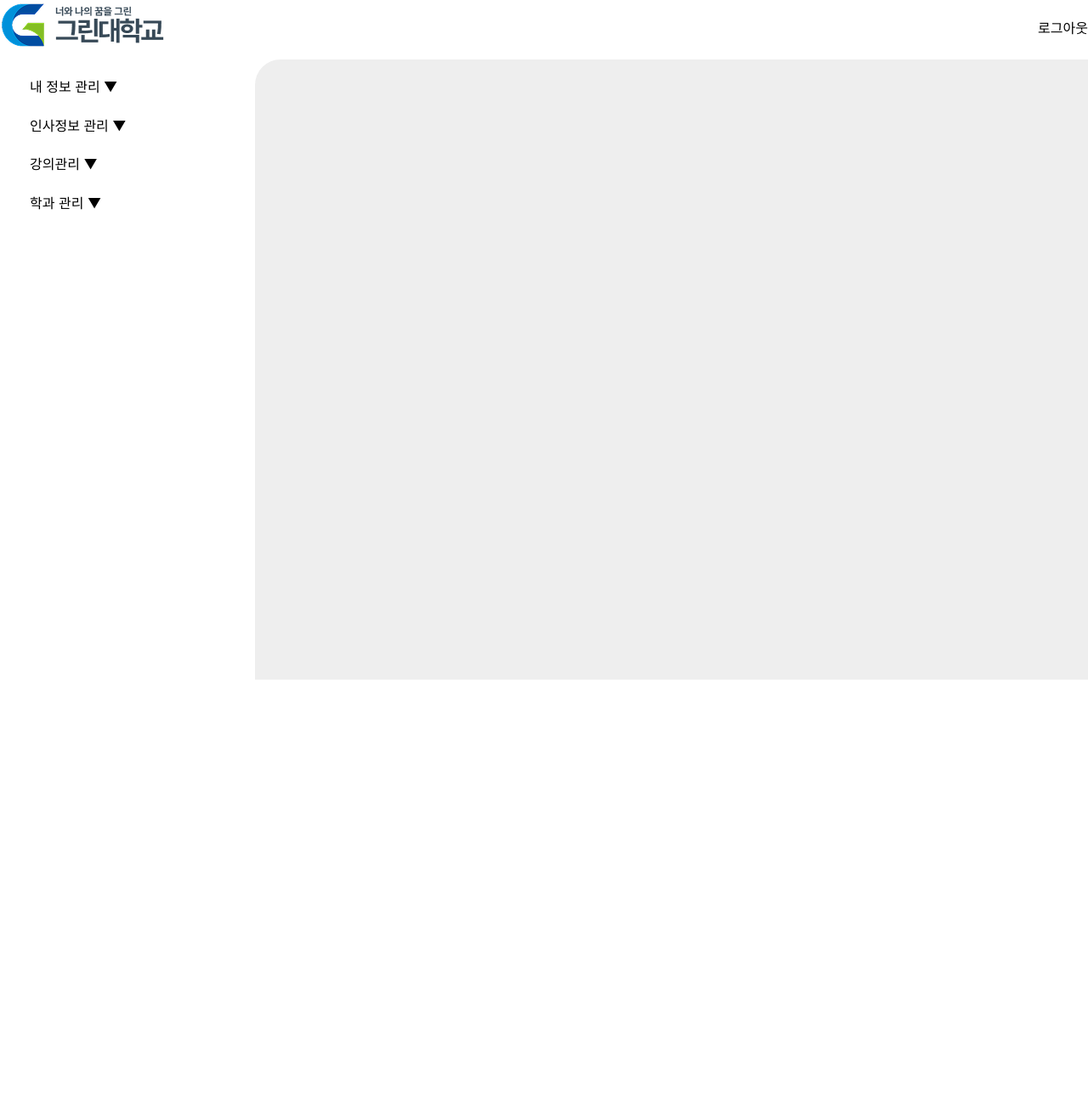
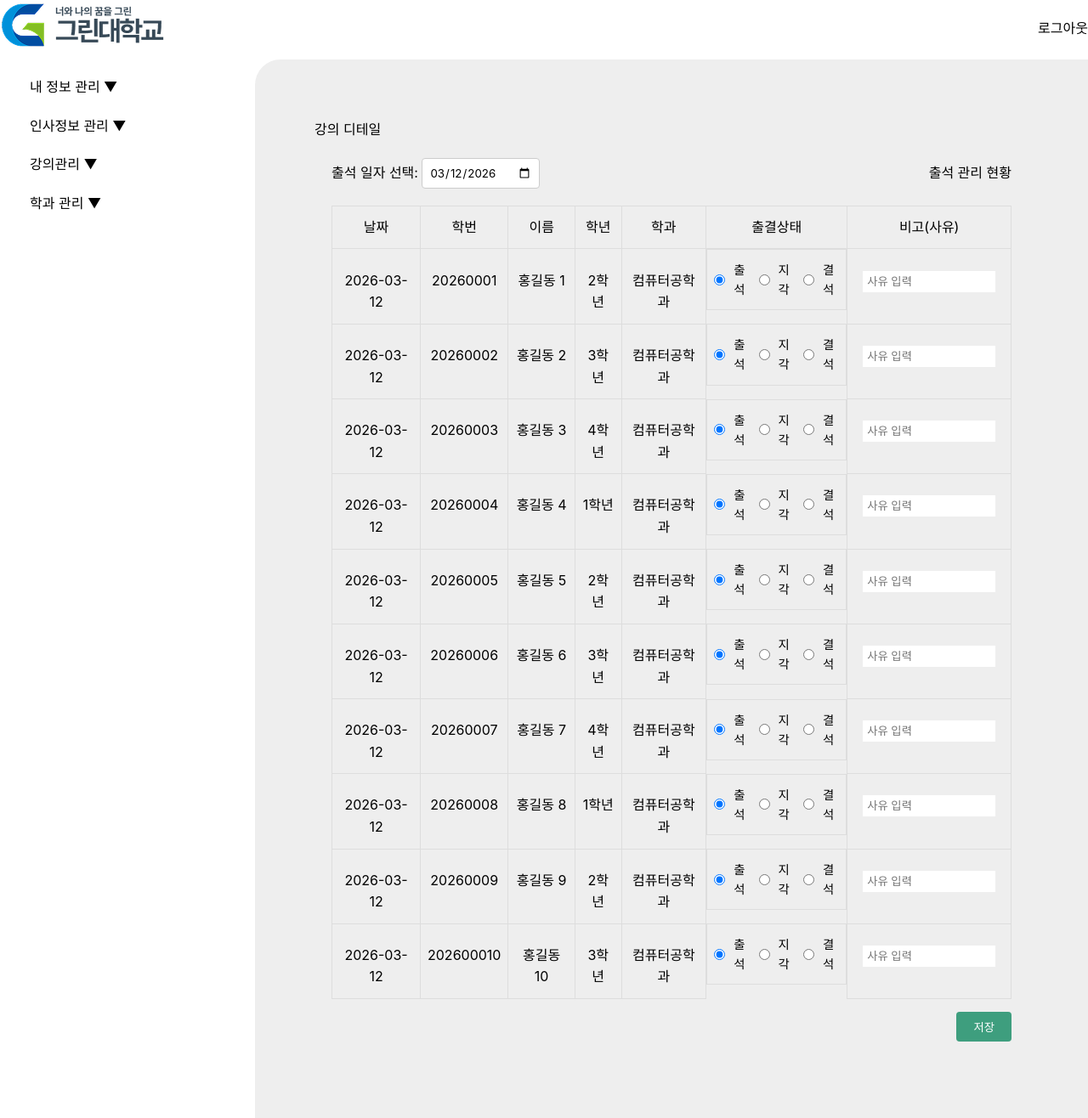
Before and after one commit to green-uni/fe-green-uni, a Vue app: page /lectures/management/attendance in a window 1280 px wide. Shown: the whole page at 85% size. Before the commit the page ends 800 px from the top, so only its background shows below. Built offline with nearby package versions, Linux system fonts and the light colour scheme; a web font is replaced by a local one.

Commit message:
강의디테일,학생출석,학생성적관리 파일 생성 후 작업 중+routes작업

```diff
--- a/src/router/routes.js
+++ b/src/router/routes.js
@@ -33,7 +33,7 @@ export const routes = [
       auth: ['admin']
     },
   },
-    {
+  {
     path: '/lectures/create',
     component: () => import('../views/lecture/LectureSave.vue'),
     meta: {
@@ -41,6 +41,23 @@ export const routes = [
       groupTitle: '강의관리',
       auth: ['professor']
     },
+  },
+  {
+    path: '/lectures/management',
+    component: () => import('../views/lecture/LectureDetail.vue'),
+    meta: {
+      title: '강의관리',
+      groupTitle: '강의관리',
+      auth: ['professor']
+    },
+  },
+  {
+    path: '/lectures/management/attendance',
+    component: () => import('../views/student/StudentAttendance.vue'),
+  },
+  {
+    path: '/lectures/management/grade',
+    component: () => import('../views/student/StudentGrade.vue'),
   },
 
   {
--- a/src/views/lecture/LectureDetail.vue
+++ b/src/views/lecture/LectureDetail.vue
@@ -1,11 +1,32 @@
 <script setup>
+import { onMounted } from 'vue';
+import { useRouter } from 'vue-router';
+
+const router = useRouter();
+
+onMounted( ()=>{
+
+});
+
+const atdMana = () => {
+    router.push('/lectures/management/attendance')
+};
+
+const gradeMana = () => {
+    router.push('/lectures/management/grade')
+};
 
 </script>
 
 <template>
-<h3>강의 디테일</h3>
+  <h3>강의 디테일</h3>
+  <div><button class="attendanceButton" @click="atdMana">출석관리</button></div>
+  <br>
+  <div><button class="gradeButton" @click="gradeMana">성적관리</button></div>
 </template>
 
 <style scoped>
-
+.attendanceButton{
+  cursor: pointer;
+}
 </style>
--- /dev/null
+++ b/src/views/student/StudentAttendance.vue
@@ -0,0 +1,135 @@
+<script setup>
+import { reactive } from 'vue';
+import { useRouter } from 'vue-router';
+import { ref } from 'vue';
+
+// 오늘 날짜로 초기화 (YYYY-MM-DD 형식)
+const selectedDate = ref(new Date().toISOString().split('T')[0]);
+
+const saveAttendance = () => {
+  alert(`${selectedDate}학생의 ${selectedDate.value} 출석 정보가 저장되었습니다.`);
+};
+
+const router = useRouter();
+
+</script>
+
+<template>
+<h3>강의 디테일</h3>
+  <div class="attendance-container">
+    <div class="header-section">
+      <h2>출석 관리 현황</h2>
+      <div class="date-picker">
+        <label for="attendance-date">출석 일자 선택: </label>
+        <input type="date" id="attendance-date" v-model="selectedDate" />
+      </div>
+    </div>
+
+    <table class="attendance-table">
+      <thead>
+        <tr>
+          <th>날짜</th>
+          <th>학번</th>
+          <th>이름</th>
+          <th>학년</th>
+          <th>학과</th>
+          <th>출결상태</th>
+          <th>비고(사유)</th>
+        </tr>
+      </thead>
+      <tbody>
+        <tr v-for="n in 10" :key="n">
+          <td>{{ selectedDate }}</td>
+          <td>2026000{{ n }}</td>
+          <td>홍길동 {{ n }}</td>
+          <td>{{ (n % 4) + 1 }}학년</td>
+          <td>컴퓨터공학과</td>
+          <td class="radio-group">
+            <label><input type="radio" :name="'status-' + n" value="P" checked /> 출석</label>
+            <label><input type="radio" :name="'status-' + n" value="L" /> 지각</label>
+            <label><input type="radio" :name="'status-' + n" value="A" /> 결석</label>
+          </td>
+          <td>
+            <input type="text" placeholder="사유 입력" class="note-input" />
+          </td>
+        </tr>
+      </tbody>
+    </table>
+
+    <div class="save-btn-group">
+      <button class="save-btn" @click="saveAttendance">저장</button>
+    </div>
+  </div>
+</template>
+
+<style scoped>
+.attendance-container { padding: 20px; }
+
+.header-section {
+  display: flex;
+  flex-direction: row-reverse;
+  justify-content: space-between; /* 제목과 달력을 양끝으로 배치하거나 조정 가능 */
+  align-items: center;
+  margin-bottom: 20px;
+}
+
+.date-picker input {
+  padding: 8px;
+  border: 1px solid #ccc;
+  border-radius: 4px;
+  font-family: inherit;
+}
+
+.attendance-table {
+  width: 100%;
+  border-collapse: collapse;
+}
+
+.attendance-table th, .attendance-table td {
+  border: 1px solid #ddd;
+  padding: 12px 8px;
+  text-align: center;
+}
+
+/* 라디오 버튼 정렬 */
+.radio-group {
+  display: flex;
+  justify-content: center;
+  gap: 10px;
+  font-size: 0.9rem;
+}
+
+.radio-group label {
+  cursor: pointer;
+  display: flex;
+  align-items: center;
+  gap: 4px;
+}
+
+.note-input {
+  width: 90%;
+  padding: 5px;
+  border: 1px solid #eee;
+}
+
+/* 저장 버튼 스타일 */
+.save-btn-group{
+  display: flex;
+  justify-content: flex-end; /* 오른쪽 끝으로 밀어넣기 */
+  margin-top: 15px;
+}
+
+.save-btn {
+  background-color: var(--main-color);
+  color: white;
+  border: none;
+  padding: 8px 20px;
+  border-radius: 4px;
+  cursor: pointer;
+  transition: background 0.2s;
+}
+
+.save-btn:hover {
+  background-color: #218838;
+}
+</style>
--- /dev/null
+++ b/src/views/student/StudentGrade.vue
@@ -0,0 +1,11 @@
+<script setup>
+
+</script>
+
+<template>
+
+</template>
+
+<style scoped>
+
+</style>
```
Also changed, not shown: src/views/lecture/LectureSave.vue (indentation only).
